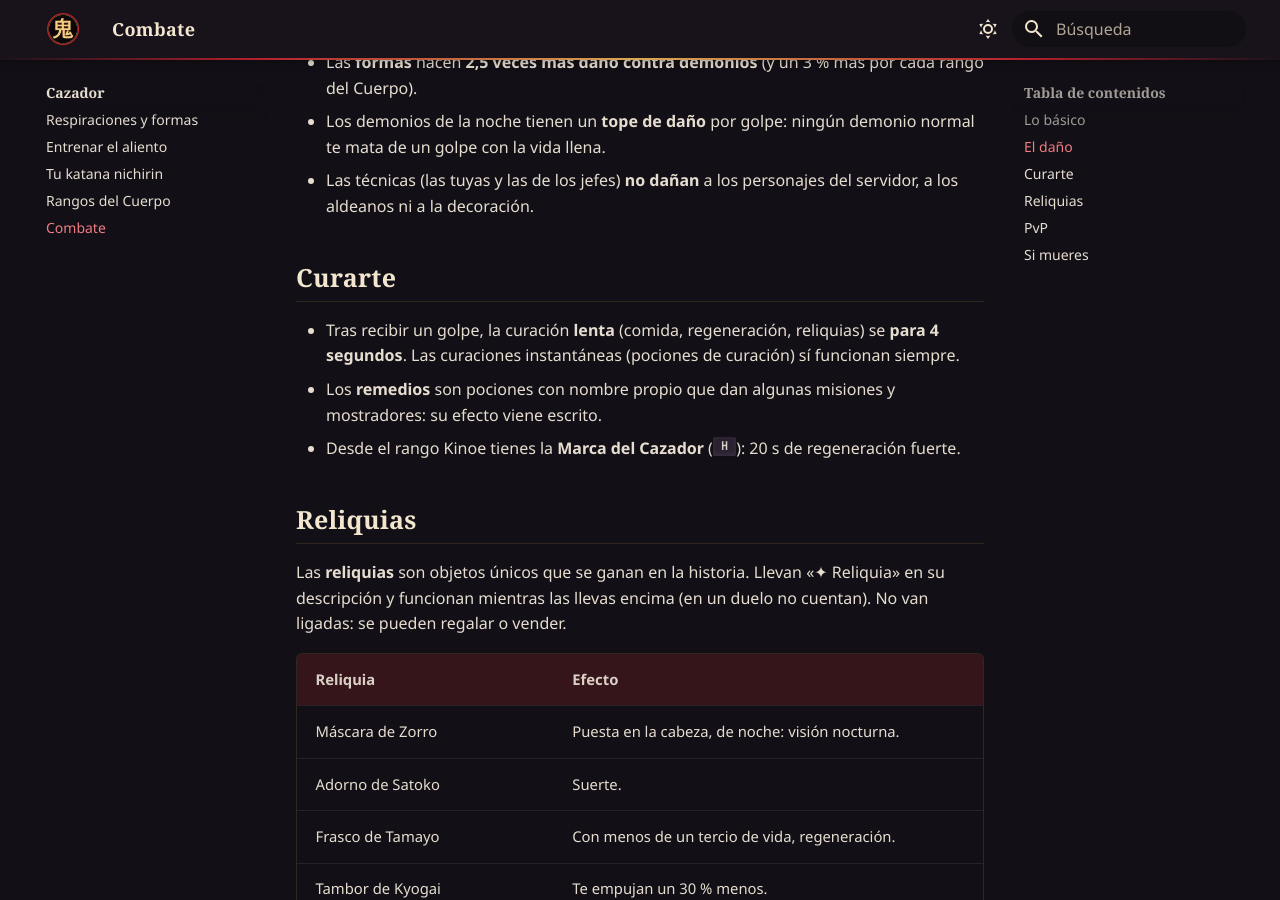
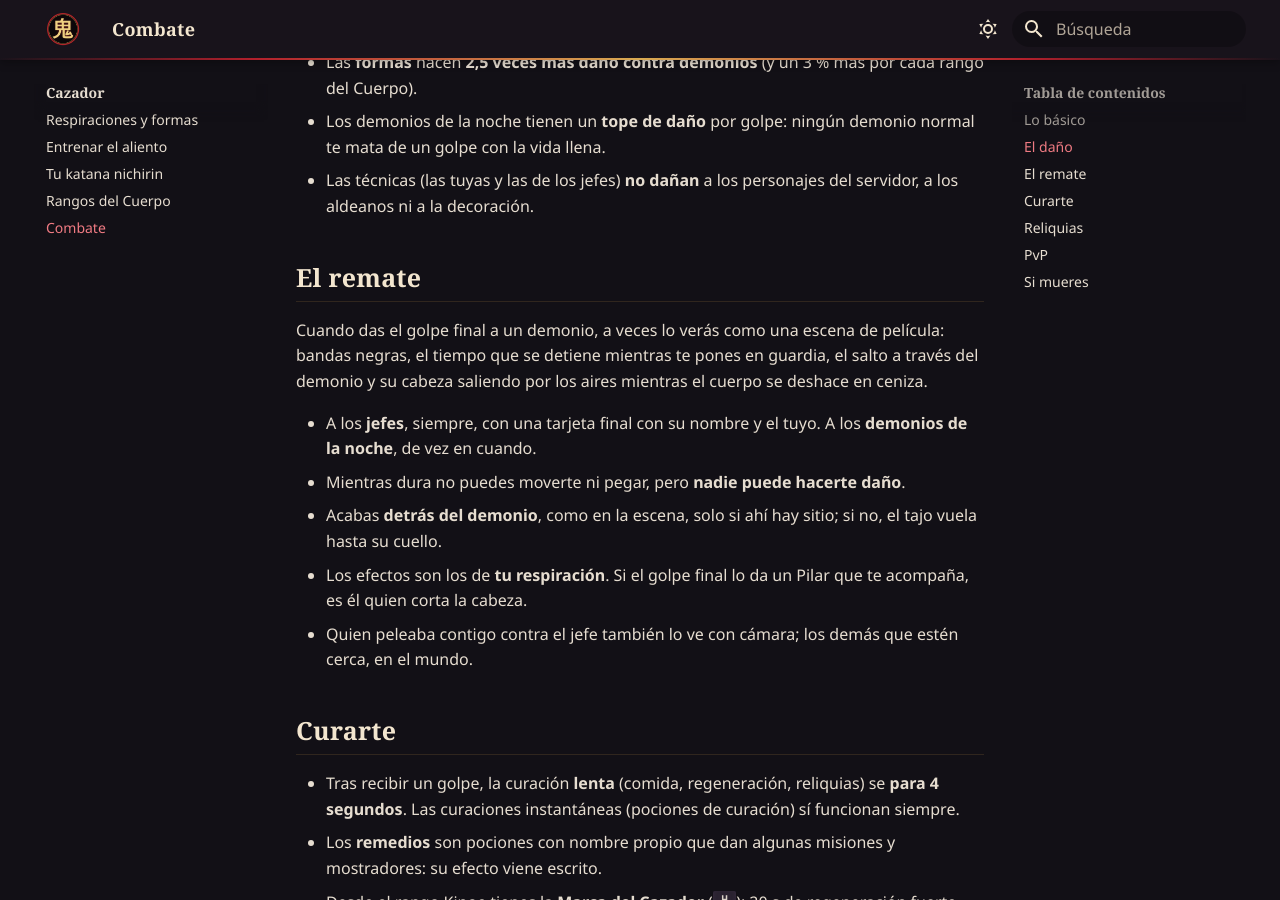
Before and after one commit to slava1222/demoncraft-guia, an MkDocs documentation site: the page built from docs/cazador/combate.md, in a window 1280 px wide and 900 px high, scrolled down 998 px. Built offline with MkDocs 1.6.1 and Material for MkDocs 9.7.7, drawn with Linux system fonts in a browser that asks for light colours; some web fonts are replaced.

Commit message:
La guía explica el remate (la cabeza del demonio)
Co-Authored-By: Claude Opus 5.5 <noreply@anthropic.com>

```diff
--- a/docs/cazador/combate.md
+++ b/docs/cazador/combate.md
@@ -27,6 +27,18 @@ modo normal (el que hace falta para algunas misiones de golpear objetos).
 - Las **formas** hacen **2,5 veces más daño contra demonios** (y un 3 % más por cada rango del Cuerpo).
 - Los demonios de la noche tienen un **tope de daño** por golpe: ningún demonio normal te mata de un golpe con la vida llena.
 - Las técnicas (las tuyas y las de los jefes) **no dañan** a los personajes del servidor, a los aldeanos ni a la decoración.
+
+## El remate
+
+Cuando das el golpe final a un demonio, a veces lo verás como una escena de película: bandas negras, el tiempo que se
+detiene mientras te pones en guardia, el salto a través del demonio y su cabeza saliendo por los aires mientras el cuerpo
+se deshace en ceniza.
+
+- A los **jefes**, siempre, con una tarjeta final con su nombre y el tuyo. A los **demonios de la noche**, de vez en cuando.
+- Mientras dura no puedes moverte ni pegar, pero **nadie puede hacerte daño**.
+- Acabas **detrás del demonio**, como en la escena, solo si ahí hay sitio; si no, el tajo vuela hasta su cuello.
+- Los efectos son los de **tu respiración**. Si el golpe final lo da un Pilar que te acompaña, es él quien corta la cabeza.
+- Quien peleaba contigo contra el jefe también lo ve con cámara; los demás que estén cerca, en el mundo.
 
 ## Curarte
 
```
